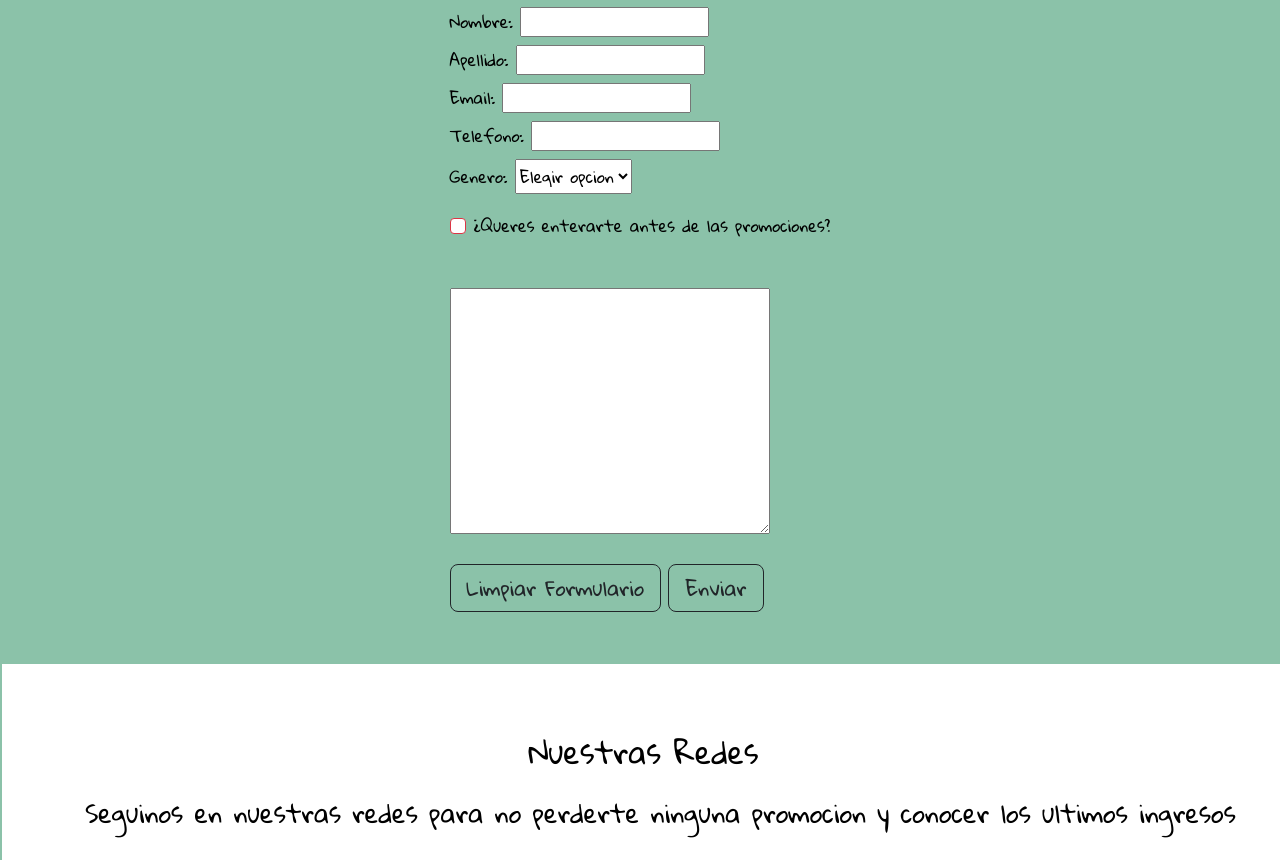
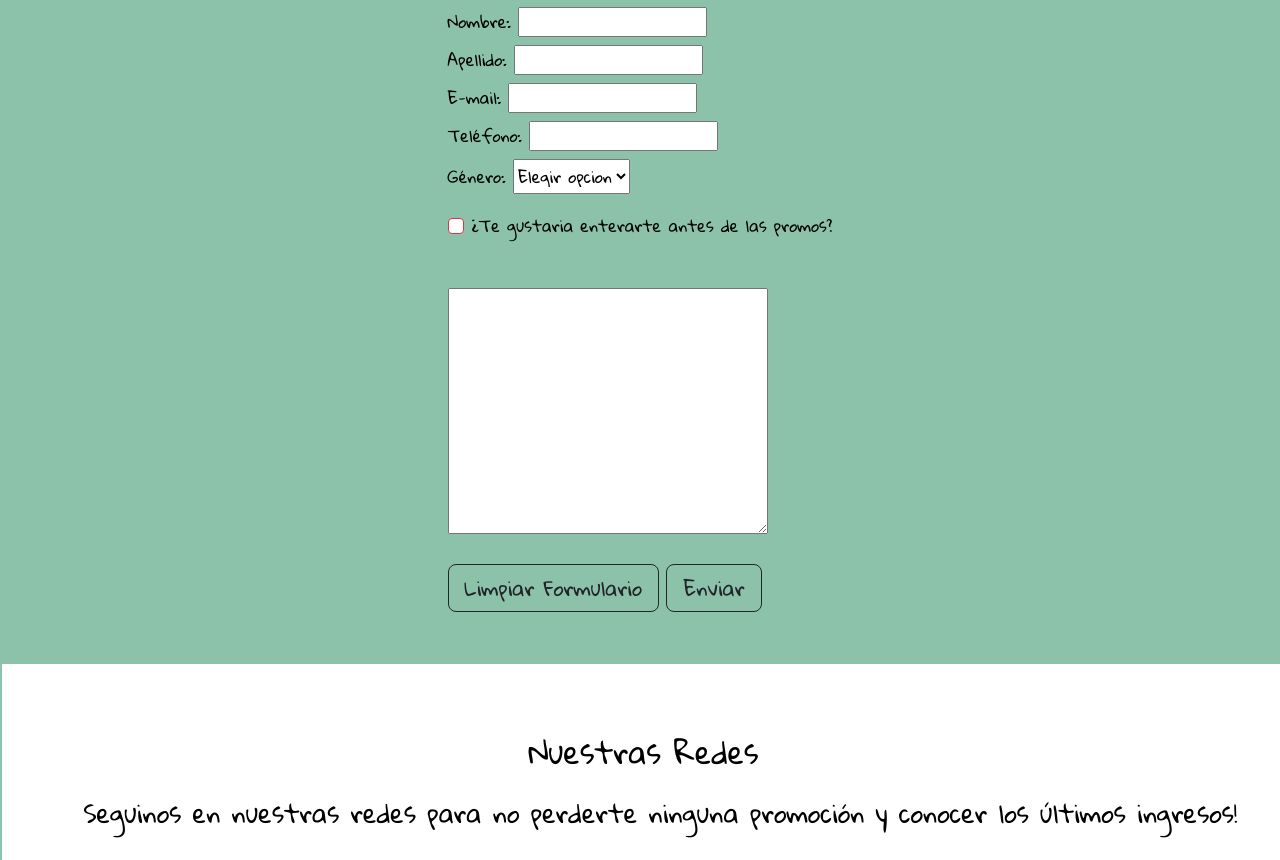
Before and after one commit to mariaflorenciamoreno/primer_repositorio, a website: page contacto.html in a window 1280 px wide. Shown: the part 359-1219 px from the top of the page. Drawn offline with nearby package versions, Linux system fonts and the light colour scheme.

Commit message:
Entrega del Proyecto Final

```diff
--- a/contacto.html
+++ b/contacto.html
@@ -69,13 +69,13 @@
               <label for="Apellido">Apellido:</label>
               <input class="mt-1 mb-1" type="text" name="">
               <br>
-              <label for="Email">Email:</label>
+              <label for="Email">E-mail:</label>
               <input class="mt-1 mb-1" type="email" name="" id="" required>
               <br>
-              <label for="telefono">Telefono:</label>
+              <label for="telefono">Teléfono:</label>
               <input class="mt-1 mb-1" type="tel" name="Telefono" id="">
               <br>
-              <label for="text">Genero:</label>
+              <label for="text">Género:</label>
               <select name="genero" id="genero" class="mt-1 mb-1">
                   <option value="id=0">Elegir opcion</option>
                   <option value="opcion 1">Mujer</option>
@@ -91,7 +91,7 @@
                 <div class="form-check">
                   <input class="form-check-input is-invalid" type="checkbox" value="" id="invalidCheck3" aria-describedby="invalidCheck3Feedback" >
                   <label class="form-check-label text-black" for="invalidCheck3">
-                    ¿Queres enterarte antes de las promociones?
+                    ¿Te gustaria enterarte antes de las promos?
                   </label>
                 </div>
               </div>
@@ -117,7 +117,7 @@
       <h3>Nuestras Redes</h3>
   </div>
     <div class="leyenda flexycent ms-4">
-      <p class="mx-4 p-3">Seguinos en nuestras redes para no perderte ninguna promocion y conocer los ultimos ingresos</p>
+      <p class="mx-4 p-3">Seguinos en nuestras redes para no perderte ninguna promoción y conocer los últimos ingresos!</p>
     </div>
       <div class="redesfooter">
         <a class="redes2  text-black" href="https://www.instagram.com " target="_blank">
--- a/scss/_main.scss
+++ b/scss/_main.scss
@@ -8,7 +8,7 @@
         align-items: center;
         justify-items: center;
         justify-content: center;
-        margin-top: 10px;
+        margin-top: 60px;
         margin-bottom: 40px;
         animation: cssAnimation_0 3000ms 6 ease-in-out 3000ms;
              @keyframes cssAnimation_0 {
--- a/scss/style.scss
+++ b/scss/style.scss
@@ -388,6 +388,7 @@ footer{
 .formulario{
     display: block;
     align-items: center;
+    margin-right: 20px;
     /* margin-left: 2rem; */
     margin-bottom: 35rem;
 }
```
Also changed, not shown: carrito.html (+1 -1 lines), index.html (+2 -2 lines), nosotros.html (+2 -2 lines), producto.html (+1 -1 lines), css/style.css.
